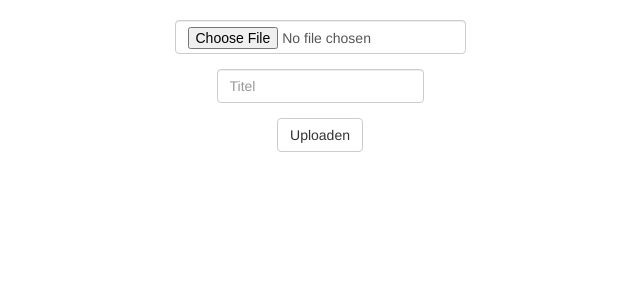
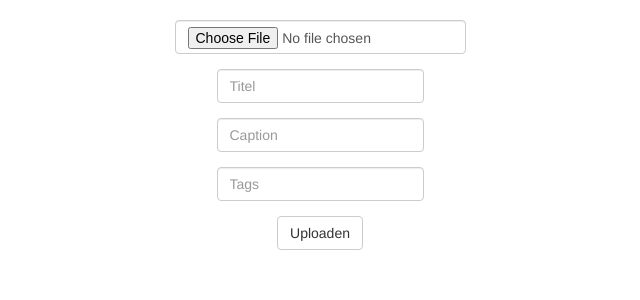
Before and after one commit to SirikS/website, a Flask app: page /upload in a window 1280 px wide. Shown: the part 52-352 px from the top of the page, without its empty margins (320-960 px from the left). Run offline with Flask 2, Linux system fonts and the light colour scheme; some libraries are stand-ins or nearby versions.

Commit message:
caption en tag vak toegevoegd

```diff
--- a/templates/upload.html
+++ b/templates/upload.html
@@ -14,6 +14,12 @@
                 <input class="form-control" name="titel" placeholder="Titel" type="text"/>
             </div>
             <div class="form-group">
+                <input class="form-control" name="caption" placeholder="Caption" type="text"/>
+            </div>
+            <div class="form-group">
+                <input class="form-control" name="tags" placeholder="Tags" type="text"/>
+            </div>
+            <div class="form-group">
                 <button class="btn btn-default" type="submit">Uploaden</button>
             </div>
         </fieldset>
```
